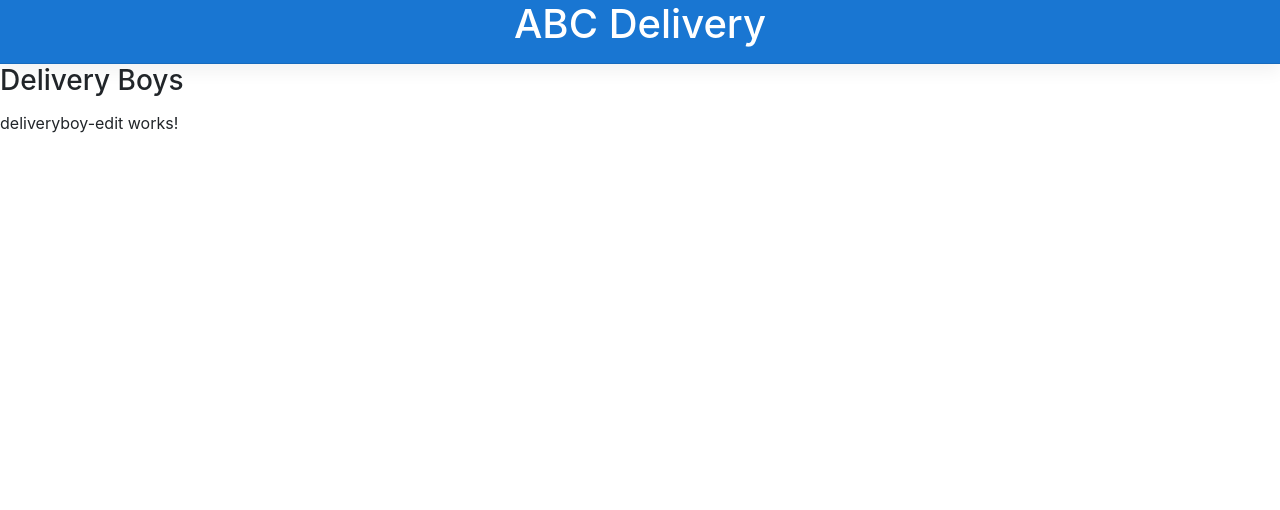
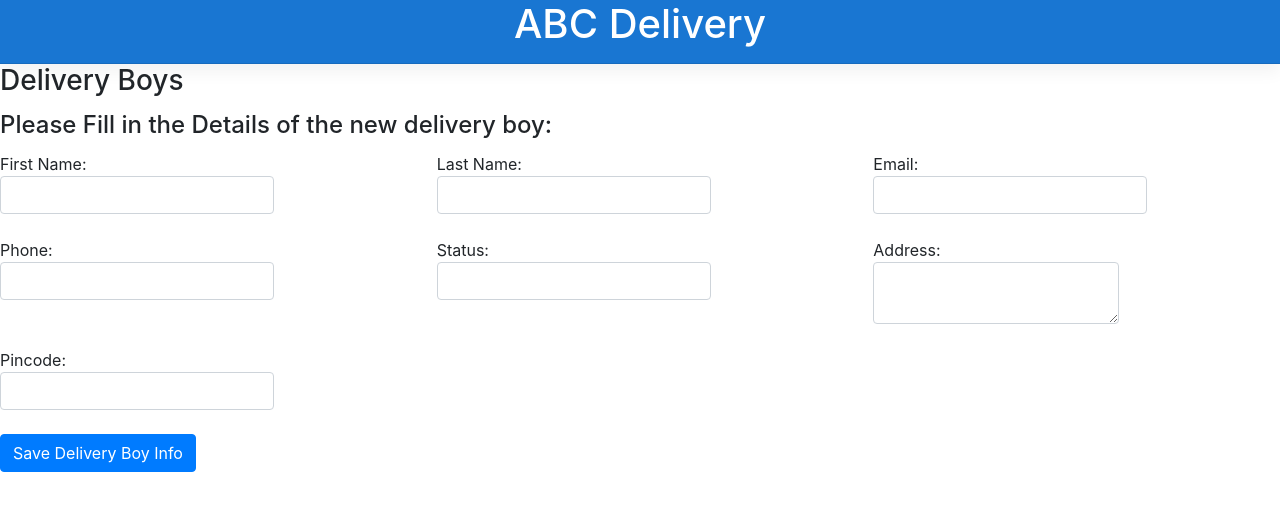
Before and after one commit to crystalthinker/delivery-app, an Angular app: page /create in a window 1280 px wide. Shown: the top 510 px of the page. Built offline with nearby package versions, Linux system fonts and the light colour scheme.

Commit message:
delivery boy addition posting to db json

```diff
--- a/src/app/core/services/delivery-boys/delivery-boys.service.ts
+++ b/src/app/core/services/delivery-boys/delivery-boys.service.ts
@@ -14,4 +14,10 @@ export class DeliveryBoysService {
         return res;
       });
   }
+  public addNewDeliveryBoy(deliverBoyInfo): Observable<any> { // Update structutre
+    return this.http.post(CONFIG.urls.getDeliveryBoys, deliverBoyInfo)
+      .map((res: any) => {
+        return res;
+      });
+  }
 }
--- a/src/app/modules/delivery-boys/delivery-boys-routing.module.ts
+++ b/src/app/modules/delivery-boys/delivery-boys-routing.module.ts
@@ -11,7 +11,7 @@ const routes: Routes = [{
   children: [
     {path: '', redirectTo: 'list', pathMatch: 'full'},
     {path: 'list', component: DeliveryboyListComponent},
-    {path: 'add', component: DeliveryboyCreateComponent},
+    {path: 'create', component: DeliveryboyCreateComponent},
     {path: ':id', component: DeliveryboyEditComponent}
   ]
 }];
--- a/src/app/modules/delivery-boys/delivery-boys.module.ts
+++ b/src/app/modules/delivery-boys/delivery-boys.module.ts
@@ -7,11 +7,13 @@ import {DeliveryBoysService} from '../../core/services/delivery-boys/delivery-bo
 import { DeliveryboyListComponent } from './deliveryboy-list/deliveryboy-list.component';
 import { DeliveryboyCreateComponent } from './deliveryboy-create/deliveryboy-create.component';
 import { DeliveryboyEditComponent } from './deliveryboy-edit/deliveryboy-edit.component';
+import {ReactiveFormsModule} from '@angular/forms';
 
 @NgModule({
   imports: [
     CommonModule,
-    DeliveryBoysRoutingModule
+    DeliveryBoysRoutingModule,
+    ReactiveFormsModule
   ],
   declarations: [DeliveryBoysComponent, DeliveryboyListComponent, DeliveryboyCreateComponent, DeliveryboyEditComponent],
   providers: [DeliveryBoysService]
--- a/src/app/modules/delivery-boys/deliveryboy-create/deliveryboy-create.component.html
+++ b/src/app/modules/delivery-boys/deliveryboy-create/deliveryboy-create.component.html
@@ -1,3 +1,49 @@
-<p>
-  deliveryboy-create works!
-</p>
+<div class="row delivery-header">
+ <div class="col">
+   <h4> Please Fill in the Details of the new delivery boy:</h4>
+ </div>
+</div>
+<form [formGroup]="deliveryBoyForm" novalidate>
+  <div class="row">
+  <div class="form-group col-4">
+      <label class="center-block">First Name:
+        <input class="form-control" formControlName="first_name">
+      </label>
+    </div>
+    <div class="form-group col-4">
+    <label class="center-block">Last Name:
+      <input class="form-control" formControlName="last_name">
+    </label>
+    </div>
+    <div class="form-group col-4">
+    <label class="center-block">Email:
+      <input class="form-control" formControlName="email">
+    </label>
+    </div>
+    <div class="form-group col-4">
+    <label class="center-block">Phone:
+      <input class="form-control" formControlName="phone">
+    </label>
+    </div>
+    <div class="form-group col-4">
+      <label class="center-block">Status:
+        <input class="form-control" formControlName="status">
+      </label>
+    </div>
+    <div class="form-group col-4">
+     <label class="center-block">Address:
+       <textarea class="form-control" formControlName="address"></textarea>
+    </label>
+    </div>
+    <div class="form-group col-4">
+     <label class="center-block">Pincode:
+      <input class="form-control" formControlName="pincode">
+    </label>
+    </div>
+  </div>
+  <div class="row">
+    <div class="col-6">
+      <button type="submit" class="btn btn-primary" (click)="saveNewDeliveryBoy()">Save Delivery Boy Info</button>
+    </div>
+  </div>
+</form>
--- a/src/app/modules/delivery-boys/deliveryboy-create/deliveryboy-create.component.ts
+++ b/src/app/modules/delivery-boys/deliveryboy-create/deliveryboy-create.component.ts
@@ -1,4 +1,7 @@
 import { Component, OnInit } from '@angular/core';
+import { FormBuilder, FormGroup } from '@angular/forms';
+import {DeliveryBoysService} from '../../../core/services/delivery-boys/delivery-boys.service';
+import {Router} from '@angular/router';
 
 @Component({
   selector: 'app-deliveryboy-create',
@@ -6,10 +9,29 @@ import { Component, OnInit } from '@angular/core';
   styleUrls: ['./deliveryboy-create.component.scss']
 })
 export class DeliveryboyCreateComponent implements OnInit {
-
-  constructor() { }
+  deliveryBoyForm: FormGroup;
+  constructor(private fb: FormBuilder, private service: DeliveryBoysService, private router: Router) {
+    this.createForm();
+  }
 
   ngOnInit() {
   }
-
+  createForm() {
+    this.deliveryBoyForm = this.fb.group({
+      first_name: '',
+      last_name: '',
+      email: '',
+      phone: '',
+      status: '',
+      address: '',
+      pincode: ''
+    });
+  }
+  saveNewDeliveryBoy() {
+    console.log(this.deliveryBoyForm.value);
+    this.service.addNewDeliveryBoy(this.deliveryBoyForm.value).subscribe(res => {
+      console.log(res);
+      this.router.navigate(['/delivery-boys/list']);
+    });
+  }
 }
--- a/src/app/modules/delivery-boys/deliveryboy-list/deliveryboy-list.component.html
+++ b/src/app/modules/delivery-boys/deliveryboy-list/deliveryboy-list.component.html
@@ -1,6 +1,6 @@
 <div class="row delivery-header">
   <div class="col">
-    <button type="button" class="btn btn-primary float-right" [routerLink]="['/delivery-boys/add']">Add a Delivery Boy</button>
+    <button type="button" class="btn btn-primary float-right" [routerLink]="['/delivery-boys/create']">Add a Delivery Boy</button>
   </div>
 </div>
 <div class="row">
```
Also changed, not shown: 1 other file (tests, documents, lock files or other folders).
